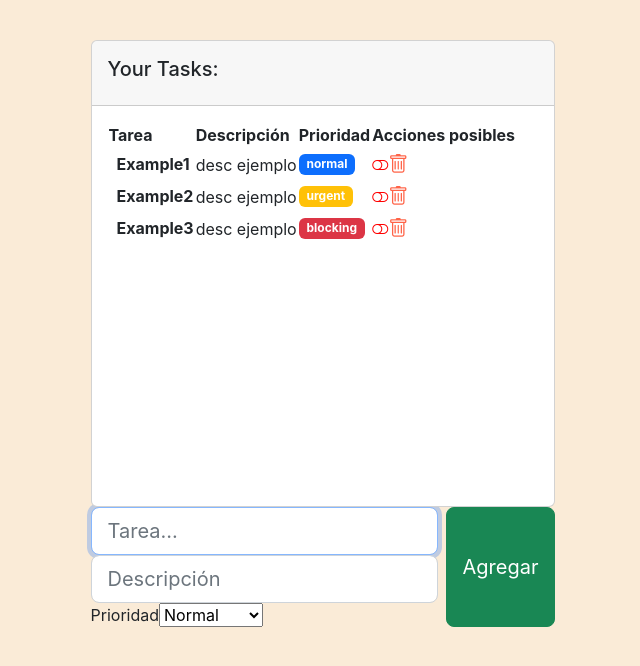
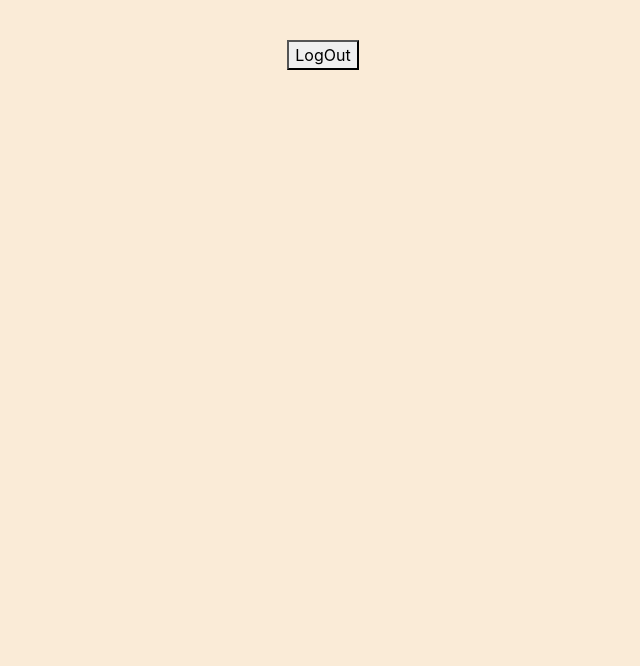
Before and after one commit to MPiccato/ReactIntermedio-TaskApp, a React (Create React App) app: page / in a window 1280 px wide. Shown: the top 666 px of the page, without its empty margins (317-957 px from the left). Built offline with nearby package versions, Linux system fonts and the light colour scheme.

Commit message:
aprendiendo renderizado condicional

```diff
--- a/src/App.js
+++ b/src/App.js
@@ -4,13 +4,14 @@ import TaskListComponent from './components/container/task_list.jsx';
 import Ejemplo1 from './hooks/Ejemplo1';
 import Ejemplo2 from './hooks/Ejemplo2';
 import Ejemplo4 from './hooks/Ejemplo4';
+import OptionalRender from './pure/OptionalRender';
 import GrettingStyled from './pure/grettingStyled';
 // import {MiComponenteConContexto} from './hooks/Ejemplo3.jsx'
 function App() {
   return (
     <div className="App">
 
-        <TaskListComponent/>
+        {/* <TaskListComponent/> */}
         {/* <Ejemplo1/> */}
         {/* <Ejemplo2/> */}
         {/* <MiComponenteConContexto/> */}
@@ -21,6 +22,8 @@ function App() {
         {/* <GrettingStyled nombre="Martin"/> */}
         {/* Gestion de eventos */}
         {/* <Father/> */}
+        {/* Ejemplos de renderizado condicional */}
+        <OptionalRender/>
     </div>
   );
 }
--- /dev/null
+++ b/src/pure/OptionalRender.jsx
@@ -0,0 +1,57 @@
+import React, {useState} from 'react';
+
+// Login and Logout buttons
+
+const LoginButton = ({loginAction}) => {
+    return (
+        <button onClick={loginAction}>LogIn</button>
+    );
+};
+
+const LogoutButton = ({loginAction}) => {
+    return (
+        <button onClick={loginAction}>LogOut</button>
+    )
+}
+
+const OptionalRender = () => {
+
+    const [access, setAccess] = useState(true);
+
+    // function updateAccess(){
+    //     setAccess(!access)
+    // };
+
+    function loginAction(){
+        setAccess(true)
+    }
+
+    function logoutAction(){
+        setAccess(false)
+    }
+
+    let optionalButton;
+
+    // if (access) {
+    //     optionalButton = <button onClick={updateAccess}>LogOut</button>
+    // } else {
+    //     optionalButton = <button onClick={updateAccess}>LogIn</button>
+
+    // };
+
+    if (access) {
+        optionalButton = <LogoutButton loginAction={logoutAction} />
+    } else {
+        optionalButton = <LoginButton loginAction={loginAction} />
+
+    };
+
+
+    return (
+        <div>
+            {optionalButton}
+        </div>
+    );
+}
+
+export default OptionalRender;
```
